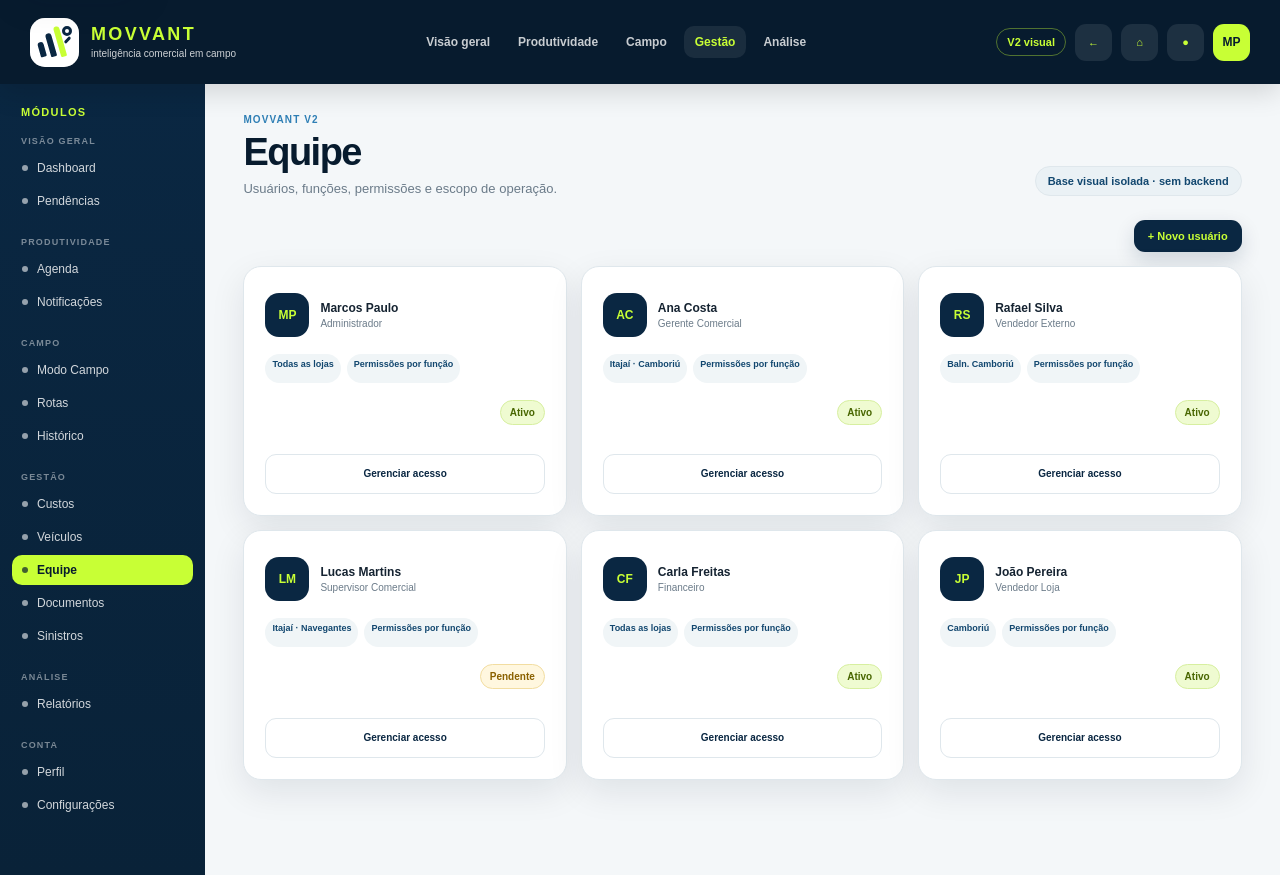
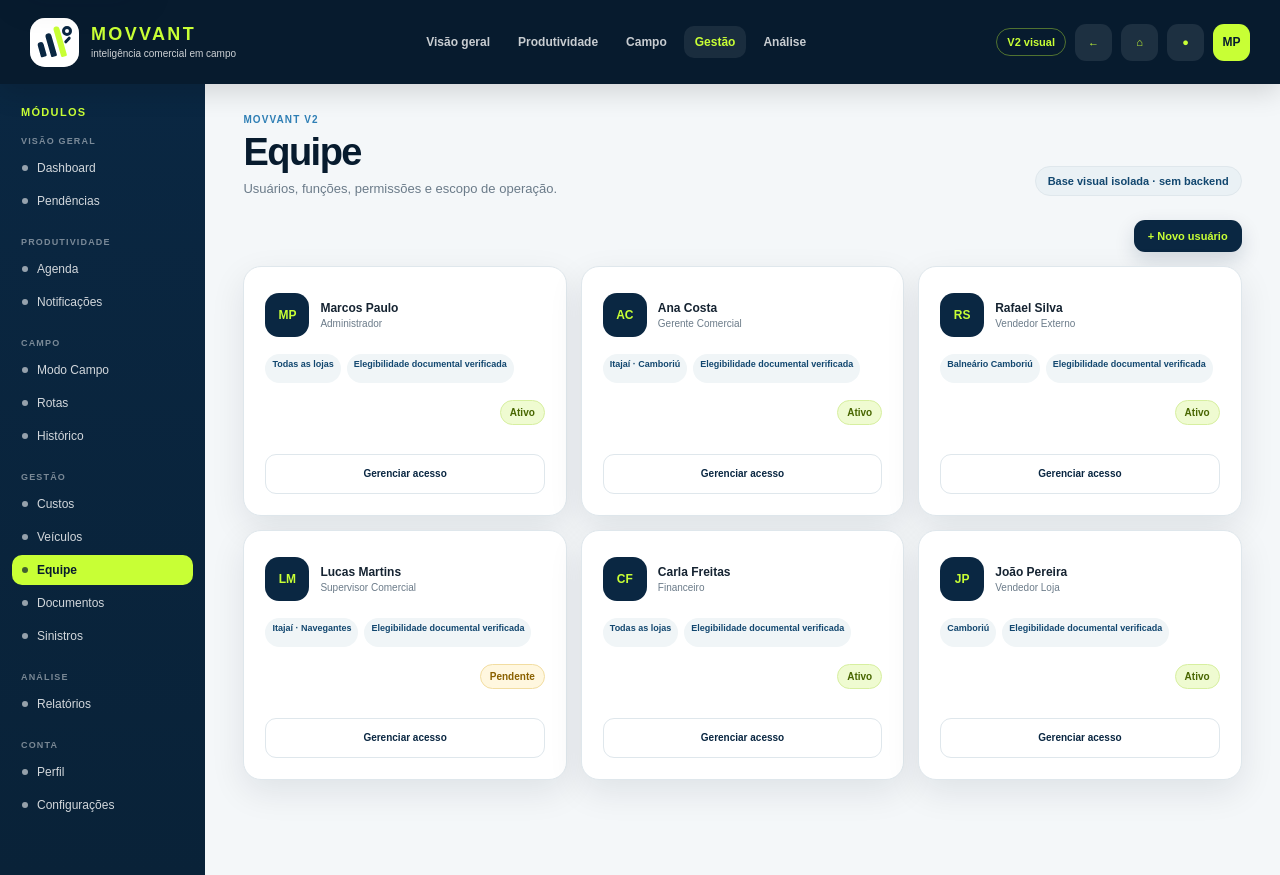
Before and after one commit to Manopanassolo/controle-facil-km, a Next.js app in the folder movvant-v2/: page /equipe in a window 1280 px wide. Built offline with nearby package versions, Linux system fonts and the light colour scheme.

Commit message:
Share team users with driver eligibility

```diff
--- a/movvant-v2/src/components/TeamSessionModule.tsx
+++ b/movvant-v2/src/components/TeamSessionModule.tsx
@@ -1,72 +1,27 @@
 'use client';
 
-import { useState } from 'react';
 import { PrototypeActionButton } from './PrototypeActionButton';
 import { PrototypeFormDialog, PrototypeFormValues } from './PrototypeFormDialog';
+import { useDriverSession } from './DriverSessionProvider';
+import { useSessionActivity } from './SessionActivityProvider';
 
-type Member = {
-  initials: string;
-  name: string;
-  role: string;
-  access: string;
-  status: string;
-  session?: boolean;
-};
+function text(values: PrototypeFormValues, key: string) { const current=values[key]; return Array.isArray(current)?current.join(' · '):current||''; }
+function initials(name:string){return name.split(/\s+/).filter(Boolean).slice(0,2).map((part)=>part[0]?.toUpperCase()).join('')||'NV';}
 
-const initialMembers: Member[] = [
-  { initials: 'MP', name: 'Marcos Paulo', role: 'Administrador', access: 'Todas as lojas', status: 'Ativo' },
-  { initials: 'AC', name: 'Ana Costa', role: 'Gerente Comercial', access: 'Itajaí · Camboriú', status: 'Ativo' },
-  { initials: 'RS', name: 'Rafael Silva', role: 'Vendedor Externo', access: 'Baln. Camboriú', status: 'Ativo' },
-  { initials: 'LM', name: 'Lucas Martins', role: 'Supervisor Comercial', access: 'Itajaí · Navegantes', status: 'Pendente' },
-  { initials: 'CF', name: 'Carla Freitas', role: 'Financeiro', access: 'Todas as lojas', status: 'Ativo' },
-  { initials: 'JP', name: 'João Pereira', role: 'Vendedor Loja', access: 'Camboriú', status: 'Ativo' }
-];
-
-function text(values: PrototypeFormValues, key: string) {
-  const current = values[key];
-  return Array.isArray(current) ? current.join(' · ') : current || '';
-}
-
-function initials(name: string) {
-  return name.split(/\s+/).filter(Boolean).slice(0, 2).map((part) => part[0]?.toUpperCase()).join('') || 'NV';
-}
-
-export function TeamSessionModule() {
-  const [sessionMembers, setSessionMembers] = useState<Member[]>([]);
-  const members = [...sessionMembers, ...initialMembers];
-
-  function addMember(values: PrototypeFormValues) {
-    const name = text(values, 'nome');
-    setSessionMembers((current) => [{
-      initials: initials(name),
-      name,
-      role: text(values, 'funcao'),
-      access: text(values, 'lojas'),
-      status: text(values, 'status'),
-      session: true
-    }, ...current]);
-  }
-
+export function TeamSessionModule(){
+  const {drivers,driverOptions,addDriver,clearSessionDrivers}=useDriverSession();
+  const {blockedDrivers}=useSessionActivity();
+  const sessionCount=drivers.filter((driver)=>driver.source==='session').length;
+  function addMember(values:PrototypeFormValues){addDriver({name:text(values,'nome'),role:text(values,'funcao'),access:text(values,'lojas'),status:text(values,'status') as 'Ativo'|'Pendente'});}
   return <>
-    <div className="panel-title-row module-actions">
-      <span>{sessionMembers.length ? <span className="session-banner compact"><strong>{sessionMembers.length} usuário(s) local(is)</strong><span>Somente nesta sessão</span></span> : null}</span>
-      <PrototypeFormDialog trigger="+ Novo usuário" title="Novo usuário" description="Valide cadastro, função e escopo de lojas antes de conectarmos autenticação e permissões reais." onValidate={addMember} fields={[
-        {name:'nome',label:'Nome completo',required:true,placeholder:'Nome do usuário'},
-        {name:'email',label:'E-mail',type:'email',required:true,placeholder:'usuario@empresa.com.br'},
-        {name:'telefone',label:'Telefone',type:'tel',placeholder:'(47) 99999-0000'},
-        {name:'funcao',label:'Função',type:'select',required:true,options:['Vendedor Externo','Vendedor Loja','Vendedor Televendas','Gerente Comercial','Gerente de Produtos','Gerente de Compras','Diretor','Supervisor Comercial','Gerente Financeiro','Supervisor Financeiro','Auxiliar Administrativo','Supervisor de Compras','Supervisor Logística']},
-        {name:'lojas',label:'Lojas permitidas',type:'multiselect',required:true,options:['Todas as lojas','Itajaí','Camboriú','Balneário Camboriú','Navegantes']},
-        {name:'status',label:'Status inicial',type:'select',required:true,options:['Ativo','Pendente']},
-        {name:'observacao',label:'Observações de acesso',type:'textarea',placeholder:'Ex.: acesso adicional temporário ou regra específica'}
-      ]} />
-    </div>
-    <section className="member-grid">
-      {members.map((member) => <article className={`panel member-card ${member.session ? 'session-row' : ''}`} key={`${member.name}-${member.role}`}>
-        <div className="member-top"><div className="avatar">{member.initials}</div><div className="member-copy"><strong>{member.name}</strong><span>{member.role}</span></div></div>
-        <div className="permission-chips"><span>{member.access}</span><span>Permissões por função</span></div>
-        <div className="row-actions"><span className={`tag ${member.status === 'Ativo' ? 'success' : 'warning'}`}>{member.status}</span>{member.session ? <em className="session-chip">Somente nesta sessão</em> : null}</div>
-        <PrototypeActionButton className="secondary-button" title={`Gerenciar ${member.name}`} description="Abrirá dados do usuário, função, lojas vinculadas, permissões efetivas e histórico de alterações.">Gerenciar acesso</PrototypeActionButton>
-      </article>)}
-    </section>
+    <div className="panel-title-row module-actions"><span>{sessionCount?<span className="session-banner compact"><strong>{sessionCount} usuário(s) local(is)</strong><span>{driverOptions.length} condutor(es) elegível(is) para operação</span></span>:null}</span><div className="row-actions">{sessionCount?<button type="button" className="secondary-button" onClick={clearSessionDrivers}>Limpar usuários da sessão</button>:null}<PrototypeFormDialog trigger="+ Novo usuário" title="Novo usuário" description="O usuário ativo entra na lista compartilhada de condutores, salvo quando houver bloqueio documental individual." onValidate={addMember} fields={[
+      {name:'nome',label:'Nome completo',required:true,placeholder:'Nome do usuário'},
+      {name:'email',label:'E-mail',type:'email',required:true,placeholder:'usuario@empresa.com.br'},
+      {name:'telefone',label:'Telefone',type:'tel',placeholder:'(47) 99999-0000'},
+      {name:'funcao',label:'Função',type:'select',required:true,options:['Vendedor Externo','Vendedor Loja','Vendedor Televendas','Gerente Comercial','Gerente de Produtos','Gerente de Compras','Diretor','Supervisor Comercial','Gerente Financeiro','Supervisor Financeiro','Auxiliar Administrativo','Supervisor de Compras','Supervisor Logística']},
+      {name:'lojas',label:'Lojas permitidas',type:'multiselect',required:true,options:['Todas as lojas','Itajaí','Camboriú','Balneário Camboriú','Navegantes']},
+      {name:'status',label:'Status inicial',type:'select',required:true,options:['Ativo','Pendente']}
+    ]}/></div></div>
+    <section className="member-grid">{drivers.map((member)=>{const blocked=blockedDrivers.includes(member.name);return <article className={`panel member-card ${member.source==='session'?'session-row':''}`} key={member.id}><div className="member-top"><div className="avatar">{initials(member.name)}</div><div className="member-copy"><strong>{member.name}</strong><span>{member.role}</span></div></div><div className="permission-chips"><span>{member.access}</span><span>{blocked?'CNH bloqueando condução':'Elegibilidade documental verificada'}</span></div><div className="row-actions"><span className={`tag ${member.status==='Ativo'&&!blocked?'success':'warning'}`}>{blocked?'Bloqueado para conduzir':member.status}</span>{member.source==='session'?<em className="session-chip">Somente nesta sessão</em>:null}</div><PrototypeActionButton className="secondary-button" title={`Gerenciar ${member.name}`} description="Abrirá função, lojas, permissões e documentos vinculados do usuário.">Gerenciar acesso</PrototypeActionButton></article>;})}</section>
   </>;
 }
```
